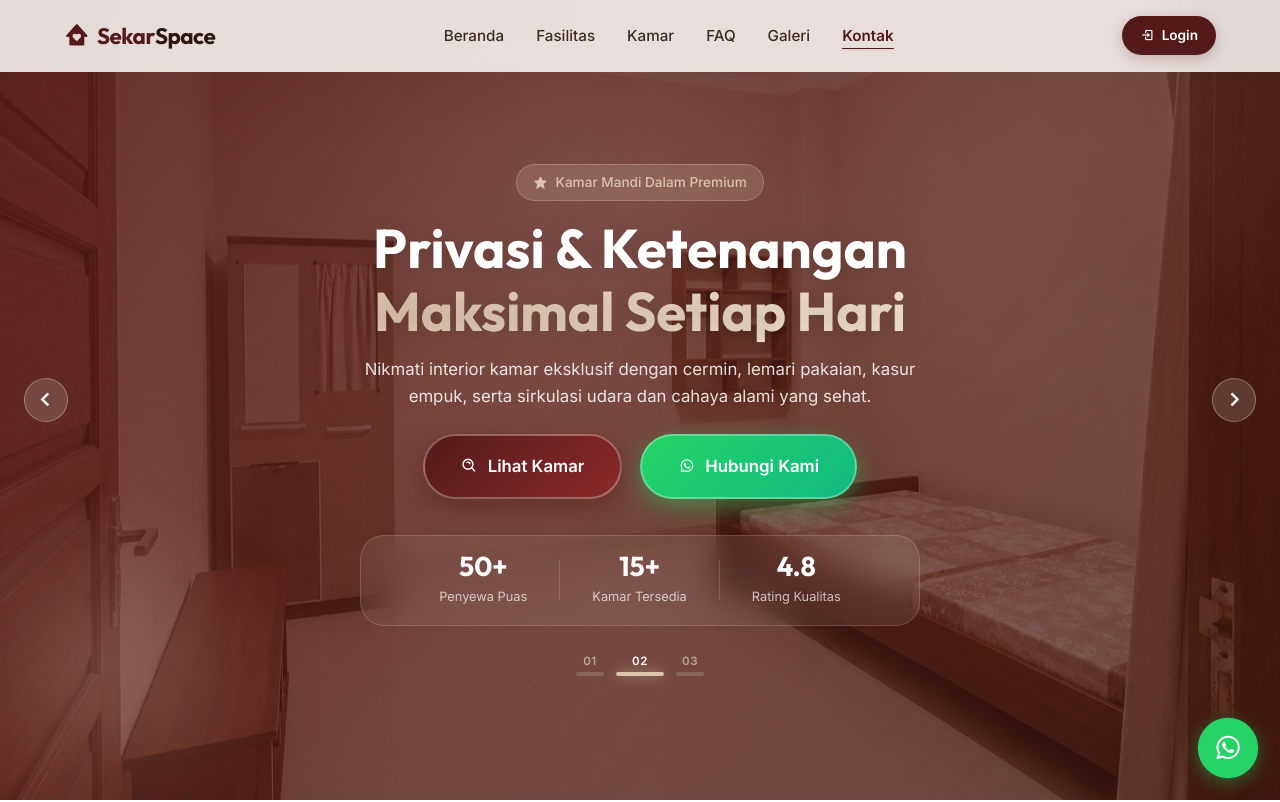
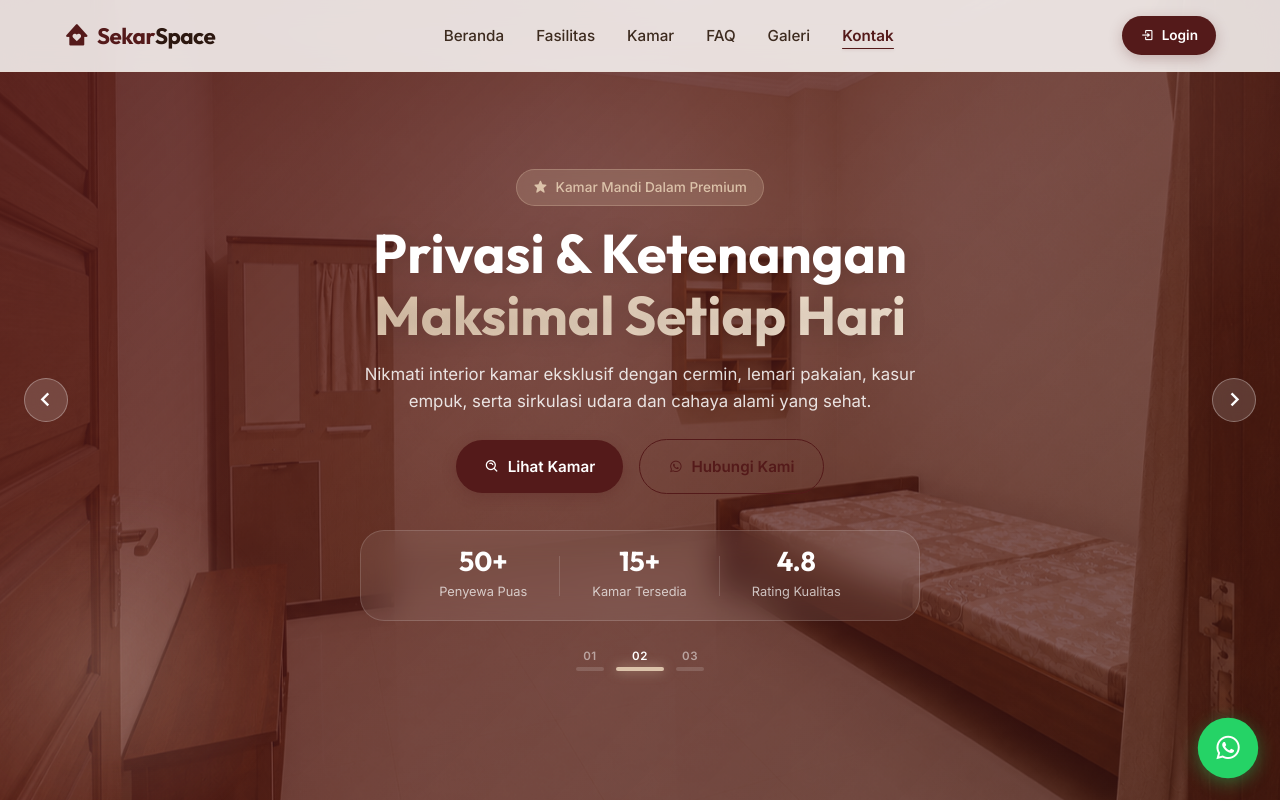
Before and after one commit to febri-dot/SekarSpace, a Vue app: page / in a window 1280 px wide. Shown: the top 802 px of the page. Built offline with nearby package versions, Linux system fonts and the light colour scheme.

Commit message:
style(landing): restore clean elegant CTA button styling

```diff
--- a/src/views/HomeView.vue
+++ b/src/views/HomeView.vue
@@ -1264,57 +1264,14 @@ onUnmounted(() => {
   display: flex;
   align-items: center;
   justify-content: center;
-  gap: 18px;
+  gap: 16px;
   flex-wrap: wrap;
   margin-bottom: 36px;
 }
 
-#btnExploreRooms {
-  background: linear-gradient(135deg, #541A1A 0%, #8C2A2A 100%);
-  color: #ffffff !important;
-  font-weight: 800;
-  font-size: 1.05rem;
-  padding: 16px 36px;
-  border-radius: var(--radius-full);
-  border: 2px solid rgba(255, 255, 255, 0.3);
-  box-shadow: 0 8px 25px rgba(84, 26, 26, 0.5);
-  display: inline-flex;
-  align-items: center;
-  gap: 10px;
-  transition: all 0.3s cubic-bezier(0.16, 1, 0.3, 1);
-  text-decoration: none;
-}
-
-#btnExploreRooms:hover {
-  background: linear-gradient(135deg, #7A2626 0%, #A83232 100%);
-  transform: translateY(-3px) scale(1.03);
-  box-shadow: 0 12px 32px rgba(84, 26, 26, 0.65);
-  border-color: #ffffff;
-  color: #ffffff !important;
-}
-
-#btnWhatsapp {
-  background: linear-gradient(135deg, #25D366 0%, #10B981 100%);
-  color: #ffffff !important;
-  font-weight: 800;
-  font-size: 1.05rem;
-  padding: 16px 36px;
-  border-radius: var(--radius-full);
-  border: 2px solid rgba(255, 255, 255, 0.3);
-  box-shadow: 0 8px 25px rgba(37, 211, 102, 0.45);
-  display: inline-flex;
-  align-items: center;
-  gap: 10px;
-  transition: all 0.3s cubic-bezier(0.16, 1, 0.3, 1);
-  text-decoration: none;
-}
-
-#btnWhatsapp:hover {
-  background: linear-gradient(135deg, #1EBE5D 0%, #059669 100%);
-  transform: translateY(-3px) scale(1.03);
-  box-shadow: 0 12px 32px rgba(37, 211, 102, 0.65);
-  border-color: #ffffff;
-  color: #ffffff !important;
+.hero-actions .btn {
+  padding: 14px 28px;
+  font-size: 0.95rem;
 }
 
 .hero-stats {
@@ -2906,53 +2863,48 @@ onUnmounted(() => {
 
 .contact-cta-group {
   display: flex;
-  gap: 14px;
-  margin-top: 24px;
+  flex-direction: column;
+  gap: 12px;
 }
 
 .contact-cta-btn {
-  display: inline-flex;
+  display: flex;
   align-items: center;
   justify-content: center;
   gap: 10px;
-  padding: 16px 28px;
-  border-radius: var(--radius-full);
-  font-weight: 800;
-  font-size: 1rem;
-  transition: all 0.3s cubic-bezier(0.16, 1, 0.3, 1);
-  text-decoration: none;
-  border: none;
-  flex: 1;
+  padding: 14px 24px;
+  border-radius: var(--radius-lg);
+  font-weight: 600;
+  font-size: 0.95rem;
+  transition: all var(--transition-smooth);
 }
 
 .contact-cta-btn i {
-  font-size: 1.4rem;
+  font-size: 1.35rem;
 }
 
 .cta-wa {
-  background: linear-gradient(135deg, #25D366 0%, #10B981 100%);
-  color: white !important;
+  background: #25D366;
+  color: white;
+  box-shadow: 0 4px 14px rgba(37, 211, 102, 0.25);
+}
+
+.cta-wa:hover {
+  background: #20b858;
+  transform: translateY(-2px);
   box-shadow: 0 6px 20px rgba(37, 211, 102, 0.35);
-}
-
-.cta-wa:hover {
-  background: linear-gradient(135deg, #1EBE5D 0%, #059669 100%);
-  transform: translateY(-3px) scale(1.02);
-  box-shadow: 0 10px 28px rgba(37, 211, 102, 0.5);
-  color: white !important;
+  color: white;
 }
 
 .cta-maps {
-  background: linear-gradient(135deg, #541A1A 0%, #7A2626 100%);
-  color: white !important;
-  box-shadow: 0 6px 20px rgba(84, 26, 26, 0.35);
+  background: var(--tertiary);
+  color: var(--primary);
 }
 
 .cta-maps:hover {
-  background: linear-gradient(135deg, #7A2626 0%, #9E3030 100%);
-  transform: translateY(-3px) scale(1.02);
-  box-shadow: 0 10px 28px rgba(84, 26, 26, 0.5);
-  color: white !important;
+  background: var(--secondary);
+  transform: translateY(-2px);
+  color: var(--primary);
 }
 
 .contact-map {
```
